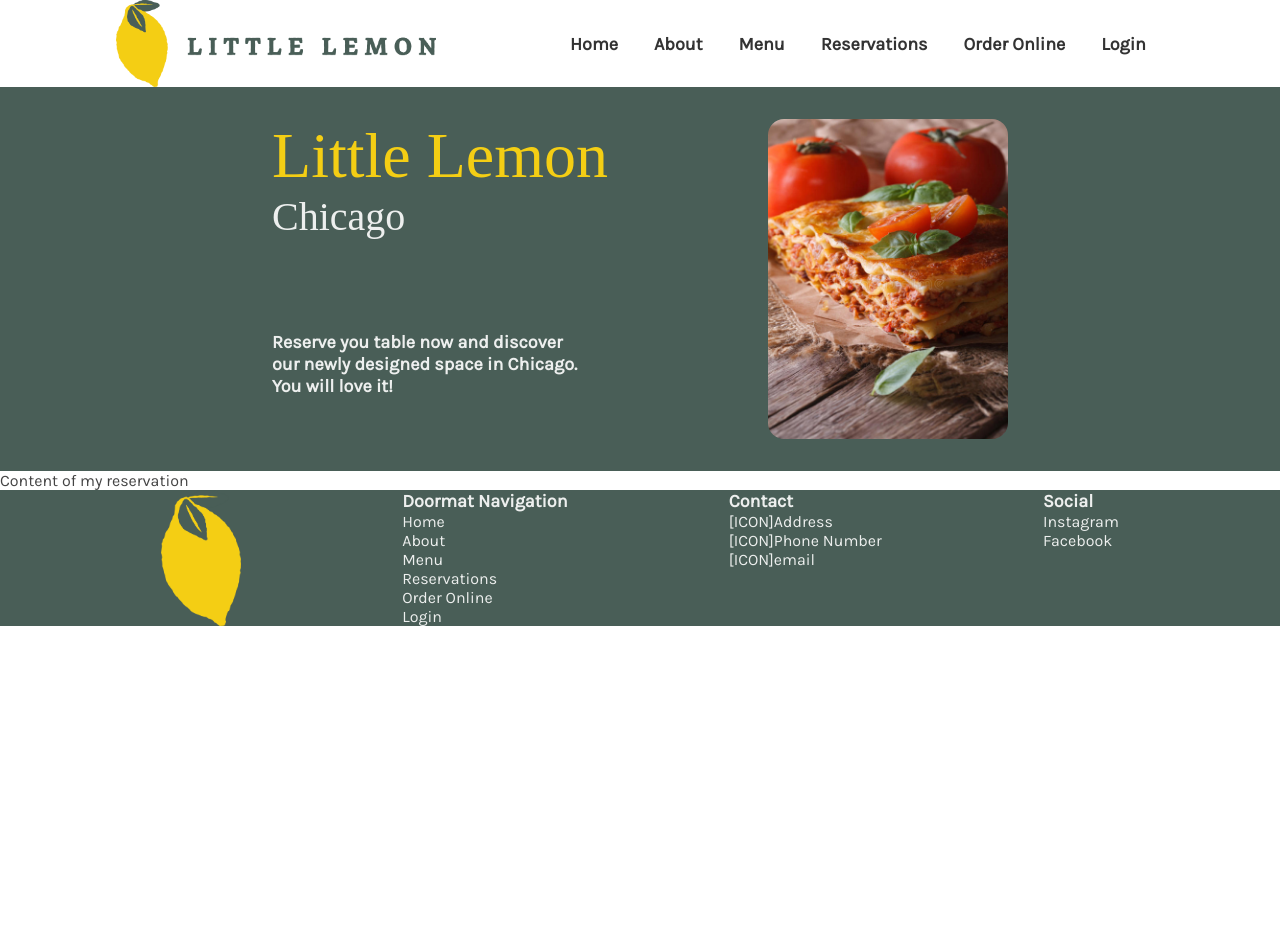
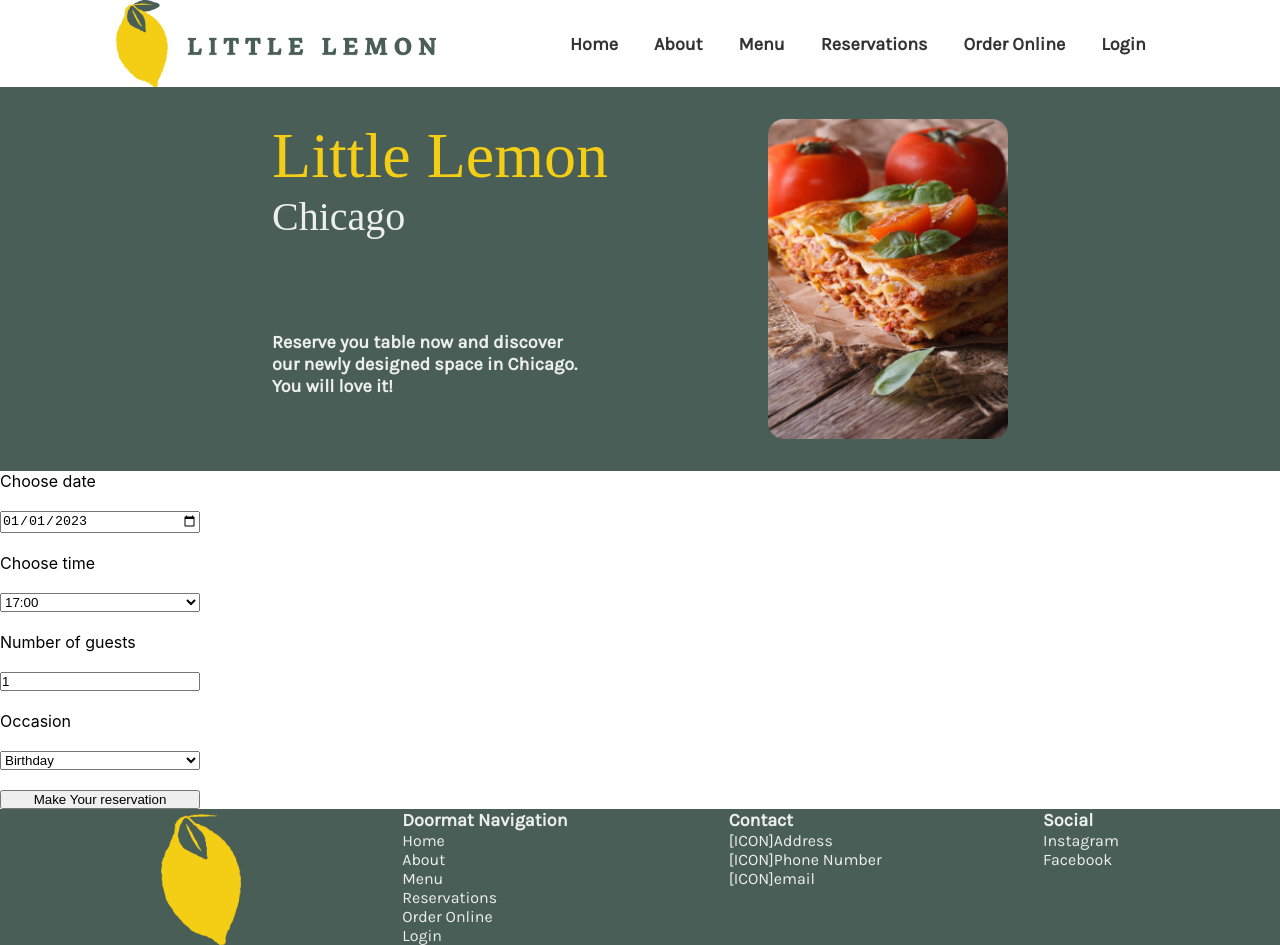
Before and after one commit to CarlosTussi/littlelemon-website, a React (Create React App) app in the folder littlelemon/: page /reservations in a window 1280 px wide. Before the commit the page ends 800 px from the top, so only its background shows below. Built offline with nearby package versions, Linux system fonts and the light colour scheme; a web font is replaced by a local one.

Commit message:
[ADD] Basic Form strucutre for the reservation system

```diff
--- /dev/null
+++ b/littlelemon/src/components/BookingForm.js
@@ -0,0 +1,53 @@
+import { useState } from "react";
+
+function BookingForm(props)
+{
+
+    const [date, setDate] = useState("2023-01-01");
+    const [time, setTime] = useState("");
+    const [guests, setGuests] = useState(1);
+    const [occasion, setOccasion] = useState("none");
+
+
+
+    return(
+        <form style={{display: "grid",
+                      maxWidth: "200px",
+                      gap: "20px"}}
+                      >
+            <label htmlFor="res-date">Choose date</label>
+            <input  type="date"
+                    id="res-date"
+                    value={date}
+                    onChange= {(e) => props.dispatch({type:`${e.target.value}`})}
+                    />
+            <label htmlFor="res-time">Choose time</label>
+            <select id="res-time "
+                    value={time}
+                    onChange= {(e) => {setTime(e.target.value)}}>
+                        {props.availableTimes.map((timeSlot) => {
+                            return <option key={timeSlot}>{timeSlot}</option>
+                        })}
+            </select>
+            <label htmlFor="guests">Number of guests</label>
+            <input type="number"
+                    placeholder="1"
+                    min="1" max="10"
+                    id="guests"
+                    value={guests}
+                    onChange= {(e) => {setGuests(e.target.value)}}/>
+            <label htmlFor="occasion">Occasion</label>
+            <select id="occasion"
+                        value={occasion}
+                        onChange= {(e) => {setOccasion(e.target.value)}}>
+                <option>Birthday</option>
+                <option>Anniversary</option>
+            </select>
+            <input
+                type="submit"
+                value="Make Your reservation" />
+        </form>
+    );
+}
+
+export default BookingForm;
--- /dev/null
+++ b/littlelemon/src/components/BookingPage.js
@@ -0,0 +1,44 @@
+import imgSrc from '../assets/lasagna.jpeg'
+import BookingForm from './BookingForm';
+import HeroBanner from './HeroBanner';
+import { useReducer, } from "react";
+
+
+const updateTimes = (state, action) => {
+    //to do
+    console.log(action);
+    console.log(state);
+    return ["18:30", "19:00", "21:30", "22:00"];
+}
+
+function BookingPage()
+{
+
+
+    const initializeTimes = () => {
+        //to do
+        const initialSlots = ["17:00", "17:30", "18:00", "18:30", "19:00", "19:30", "20:00", "20:30", "21:00", "21:30", "22:00", "22:30",];
+
+        return initialSlots
+    }
+    const initialSlots = ["17:00", "17:30", "18:00", "18:30", "19:00", "19:30", "20:00", "20:30", "21:00", "21:30", "22:00", "22:30",];
+
+    const [availableTimes, dispatch] = useReducer(updateTimes, initialSlots, initializeTimes);
+
+
+    return(
+        <>
+           <HeroBanner description="Reserve you table now and discover our newly designed space in Chicago. You will love it!"
+                        imgSrc={imgSrc}
+                        alt="Restaurant with tables and plants decorating"
+                        />
+            <section>
+                <BookingForm availableTimes={availableTimes}
+                             dispatch={dispatch}
+                    />
+            </section>
+        </>
+    )
+}
+
+export default BookingPage;
--- a/littlelemon/src/components/Main.js
+++ b/littlelemon/src/components/Main.js
@@ -1,13 +1,13 @@
 import {Routes, Route}  from 'react-router-dom';
 import Homepage from './Homepage';
-import Reservations from './Reservations';
+import BookingPage from './BookingPage';
 
 function Main(){
     return (
         <main>
                 <Routes>
                     <Route path="/" element={<Homepage />}/>
-                    <Route path="/reservations" element={<Reservations />}/>
+                    <Route path="/reservations" element={<BookingPage />}/>
                 </Routes>
         </main>
     );
--- a/littlelemon/src/components/Reservations.js
+++ /dev/null
@@ -1,19 +0,0 @@
-import imgSrc from '../assets/lasagna.jpeg'
-import HeroBanner from './HeroBanner';
-
-function Reservations()
-{
-    return(
-        <>
-           <HeroBanner description="Reserve you table now and discover our newly designed space in Chicago. You will love it!"
-                        imgSrc={imgSrc}
-                        alt="Restaurant with tables and plants decorating"
-                        />
-            <section>
-                <p>Content of my reservation</p>
-            </section>
-        </>
-    )
-}
-
-export default Reservations;
```
